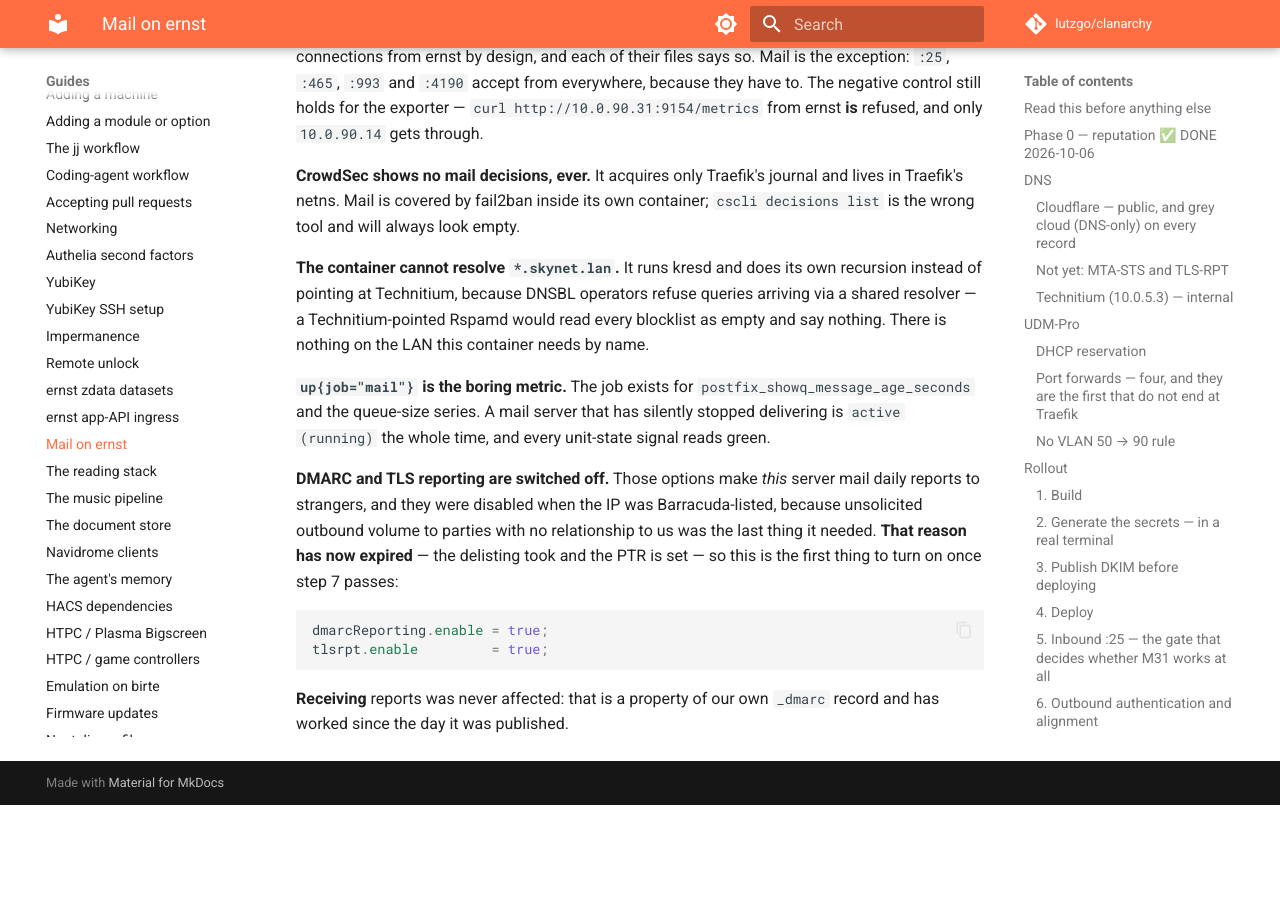
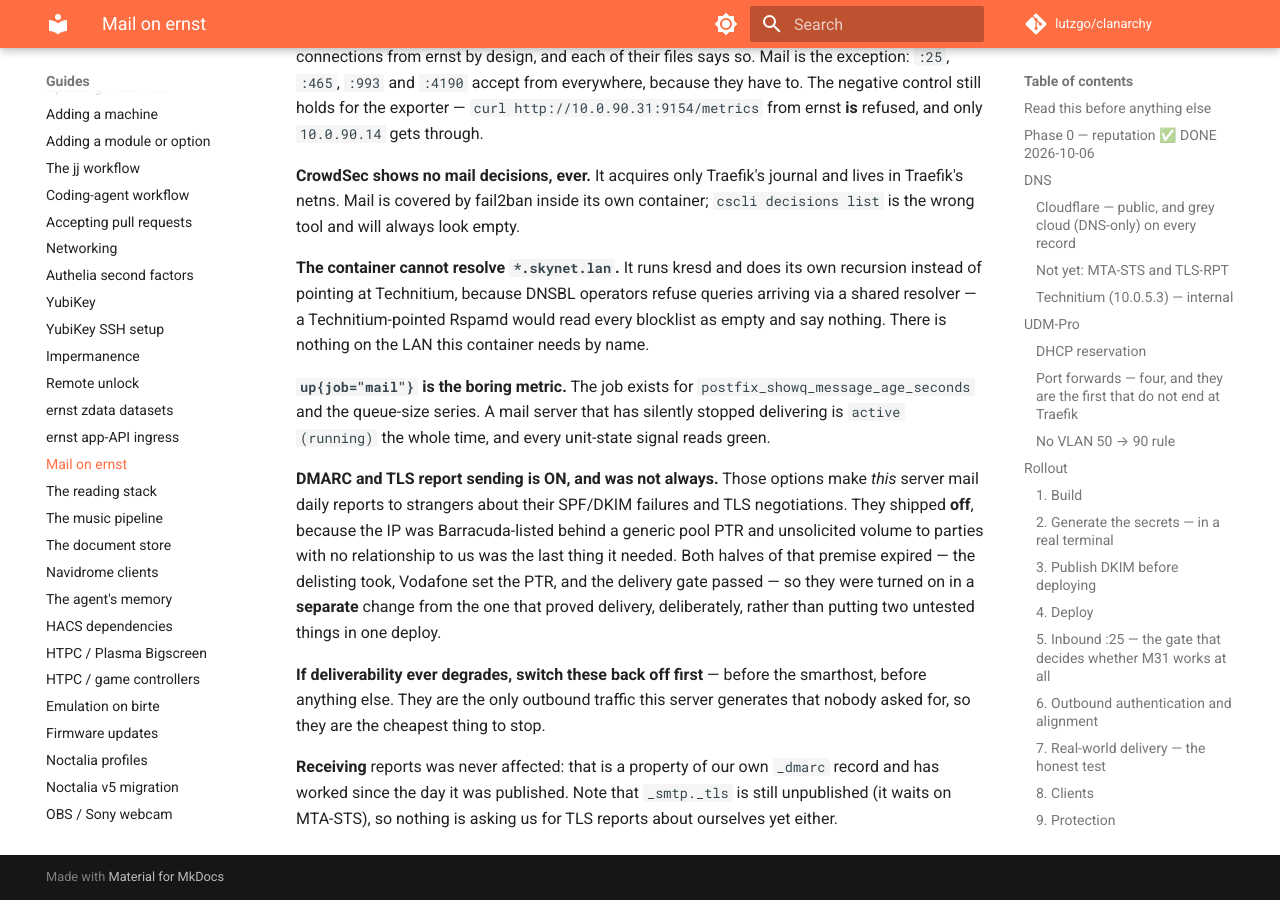
Before and after one commit to lutzgo/clanarchy, an MkDocs documentation site: the page built from docs/guides/mail.md, in a window 1280 px wide and 900 px high, scrolled down 11305 px. Built offline with MkDocs 1.6.1 and Material for MkDocs 9.7.7, drawn with Linux system fonts in a browser that asks for light colours; comment, search, counter and statistics services are not loaded; before the commit the page ends 12110 px from its top, so only the background shows below that.

Commit message:
Turn on DMARC and TLS report sending now the IP is delisted (#291)

````diff
--- a/docs/guides/mail.md
+++ b/docs/guides/mail.md
@@ -519,17 +519,21 @@
 that has silently stopped delivering is `active (running)` the whole time, and
 every unit-state signal reads green.
 
-**DMARC and TLS reporting are switched off.** Those options make *this* server
-mail daily reports to strangers, and they were disabled when the IP was
-Barracuda-listed, because unsolicited outbound volume to parties with no
-relationship to us was the last thing it needed. **That reason has now
-expired** — the delisting took and the PTR is set — so this is the first thing
-to turn on once step 7 passes:
+**DMARC and TLS report sending is ON, and was not always.** Those options make
+*this* server mail daily reports to strangers about their SPF/DKIM failures and
+TLS negotiations. They shipped **off**, because the IP was Barracuda-listed
+behind a generic pool PTR and unsolicited volume to parties with no
+relationship to us was the last thing it needed. Both halves of that premise
+expired — the delisting took, Vodafone set the PTR, and the delivery gate
+passed — so they were turned on in a **separate** change from the one that
+proved delivery, deliberately, rather than putting two untested things in one
+deploy.
 
-```nix
-dmarcReporting.enable = true;
-tlsrpt.enable         = true;
-```
+**If deliverability ever degrades, switch these back off first** — before the
+smarthost, before anything else. They are the only outbound traffic this server
+generates that nobody asked for, so they are the cheapest thing to stop.
 
 **Receiving** reports was never affected: that is a property of our own
-`_dmarc` record and has worked since the day it was published.
+`_dmarc` record and has worked since the day it was published. Note that
+`_smtp._tls` is still unpublished (it waits on MTA-STS), so nothing is asking
+us for TLS reports about ourselves yet either.
````
Also changed, not shown: 1 other file.
